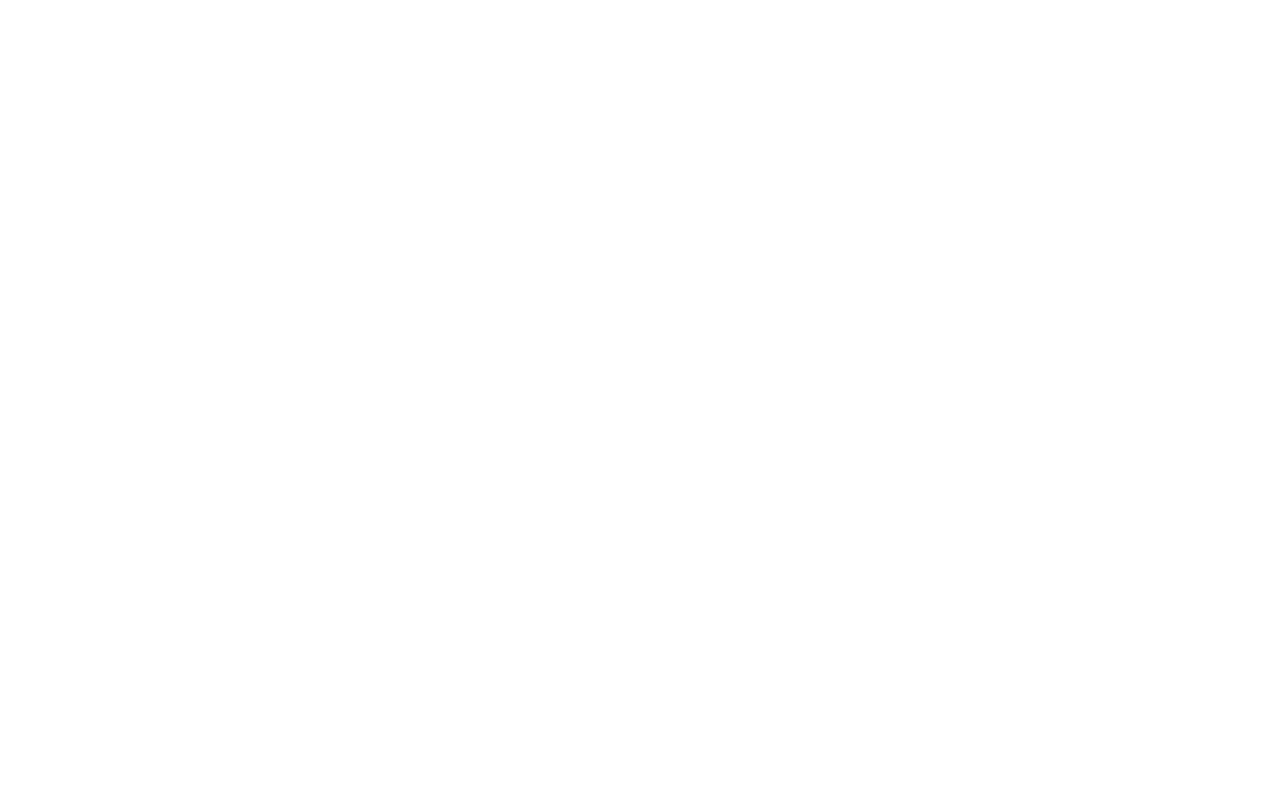
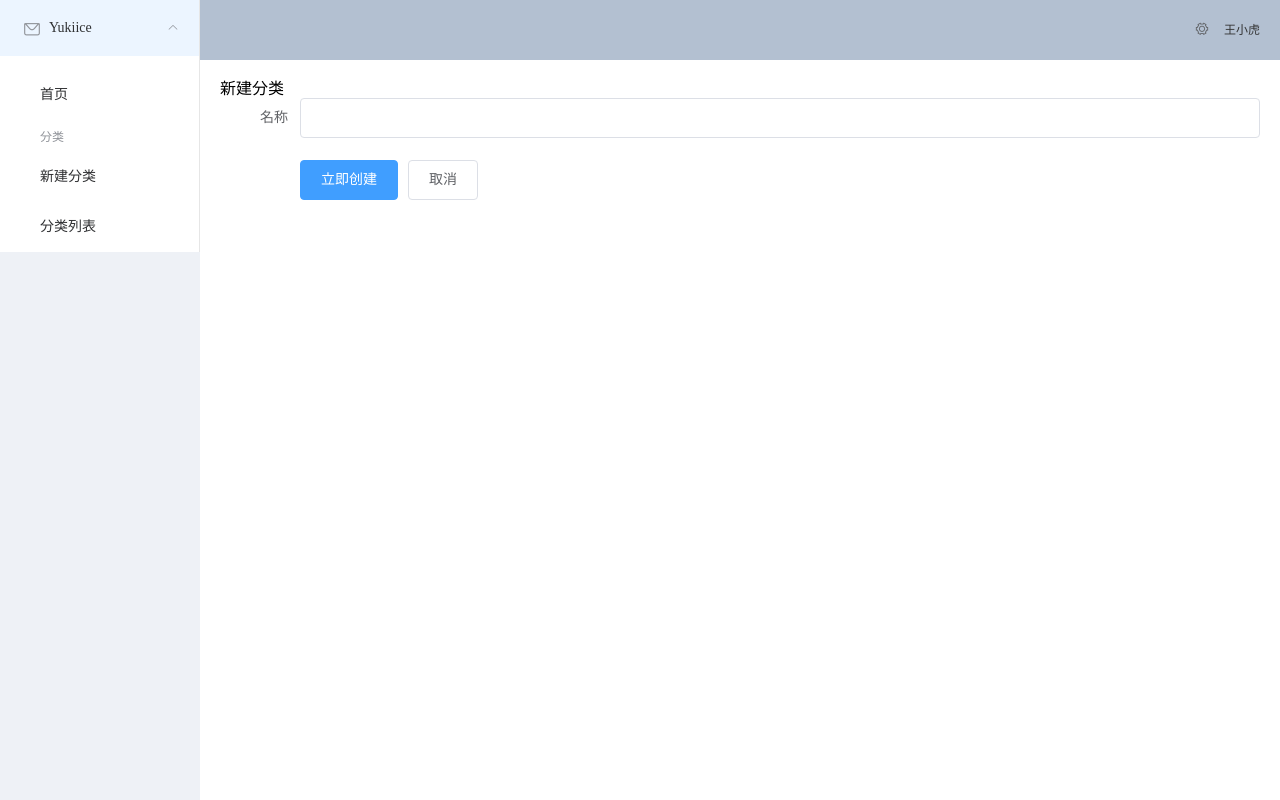
Before and after one commit to yukiice/ele_crud, a Vue app in the folder admin/: page /#/category/create in a window 1280 px wide. Built offline with nearby package versions, Linux system fonts and the light colour scheme.

Commit message:
admin 路由基础配置完成 axios注入完成

```diff
--- a/admin/package.json
+++ b/admin/package.json
@@ -7,6 +7,7 @@
     "build": "vue-cli-service build"
   },
   "dependencies": {
+    "axios": "^0.19.2",
     "core-js": "^3.6.5",
     "element-ui": "^2.4.5",
     "normalize.css": "^8.0.1",
--- a/admin/src/App.vue
+++ b/admin/src/App.vue
@@ -1,6 +1,6 @@
 <template>
   <div id="app">
-  <router-view></router-view>
+<router-view></router-view>
   </div>
 </template>
 
--- a/admin/src/main.js
+++ b/admin/src/main.js
@@ -4,9 +4,9 @@ import router from './router'
 import store from './store'
 import 'normalize.css/normalize.css'
 import './plugins/element.js'
-
+import http from './utils/axios'
 Vue.config.productionTip = false
-
+Vue.prototype.$http = http
 new Vue({
   router,
   store,
--- a/admin/src/router/index.js
+++ b/admin/src/router/index.js
@@ -1,23 +1,33 @@
 import Vue from 'vue'
 import VueRouter from 'vue-router'
-import Home from '../views/Home.vue'
 
 Vue.use(VueRouter)
 
-  const routes = [
+const routes = [
+
   {
     path: '/',
-    name: 'Home',
-    component: Home
-  },
-  {
-    path: '/Main',
-    name: 'Main',
+    name: "Main",
     // route level code-splitting
     // this generates a separate chunk (about.[hash].js) for this route
     // which is lazy-loaded when the route is visited.
-    component: () => import(/* webpackChunkName: "about" */ '../views/Main.vue')
+    component: () => import( /* webpackChunkName: "about" */ '../views/Main.vue'),
+    children: [
+      {
+        path:'/home',
+        component:()=>{'../views/Home.vue'}
+      },
+      {
+      path: '/category/create',
+      component: () => import('../views/CategoryEdit.vue')
+    },
+  {
+    path:'/category/list',
+    component:()=>import ('../views/CategoryList.vue')
   }
+  ]
+  },
+
 ]
 
 const router = new VueRouter({
--- /dev/null
+++ b/admin/src/utils/axios.js
@@ -0,0 +1,7 @@
+import axios from 'axios'
+
+const http = axios.create({
+    baseURL: 'http://localhost:3000/admin/api'
+})
+
+export default http
--- /dev/null
+++ b/admin/src/views/CategoryEdit.vue
@@ -0,0 +1,39 @@
+<template>
+  <div>
+    新建分类
+    <el-form :model="form" ref="form"  label-width="80px">
+      <el-form-item label="名称">
+        <el-input v-model="model.name"></el-input>
+      </el-form-item>
+      <el-form-item>
+        <el-button type="primary" native-type="onSubmit">立即创建</el-button>
+        <el-button>取消</el-button>
+      </el-form-item>
+    </el-form>
+
+  </div>
+</template>
+
+<script>
+export default {
+  name: "",
+  props: [],
+  data() {
+    return {
+      model:{}
+    };
+  },
+  components: {},
+  created() {},
+  computed: {},
+  methods: {
+    // 表单提交方法
+    save(){
+
+    },
+  },
+};
+</script>
+
+<style scoped>
+</style>
--- /dev/null
+++ b/admin/src/views/CategoryList.vue
@@ -0,0 +1,20 @@
+<template>
+  <div>分类列表</div>
+</template>
+
+<script>
+export default {
+  name: "",
+  props: [],
+  data() {
+    return {};
+  },
+  components: {},
+  created() {},
+  computed: {},
+  methods: {},
+};
+</script>
+
+<style scoped>
+</style>
--- a/admin/src/views/Home.vue
+++ b/admin/src/views/Home.vue
@@ -1,12 +1,11 @@
 <template>
-  <div>
+  <div class="home">
       Home
-      <Main></Main>
   </div>
 </template>
 
 <script>
-import Main from './Main'
+
 export default {
 name:'Home',
 props:{
@@ -18,7 +17,7 @@ data() {
     }
 },
 components:{
-Main
+
 },
 created() {
 
--- a/admin/src/views/Main.vue
+++ b/admin/src/views/Main.vue
@@ -1,15 +1,17 @@
 <template>
   <el-container style="height: 100vh">
     <el-aside width="200px" style="background-color: rgb(238, 241, 246)">
-    <el-menu :default-openeds="['1', '3']">
+      <el-menu router :default-openeds="['1', '3']">
         <el-submenu index="1">
-        <template slot="title"><i class="el-icon-message"></i>Yukiice</template>
+          <template slot="title">
+            <i class="el-icon-message"></i>Yukiice
+          </template>
           <el-menu-item-group>
-          <el-menu-item index="home">首页</el-menu-item>
+            <el-menu-item index="/home">首页</el-menu-item>
           </el-menu-item-group>
           <el-menu-item-group title="分类">
-          <el-menu-item index="1-3">新建分类</el-menu-item>
-          <el-menu-item index="1-3">分类列表</el-menu-item>
+            <el-menu-item index="/category/create">新建分类</el-menu-item>
+            <el-menu-item index="/category/list">分类列表</el-menu-item>
           </el-menu-item-group>
         </el-submenu>
       </el-menu>
@@ -29,14 +31,7 @@
       </el-header>
 
       <el-main>
-      <el-table :data="tableData">
-        <el-table-column prop="date" label="日期" width="140">
-        </el-table-column>
-        <el-table-column prop="name" label="姓名" width="120">
-        </el-table-column>
-        <el-table-column prop="address" label="地址">
-        </el-table-column>
-      </el-table>
+        <router-view></router-view>
       </el-main>
     </el-container>
   </el-container>
@@ -44,23 +39,23 @@
 
 <script>
 export default {
-    name:'Main',
+  name: "Main",
   data() {
     const item = {
-        date: '2016-05-02',
-        name: '王小虎',
-        address: '上海市普陀区金沙江路 1518 弄'
+      date: "2016-05-02",
+      name: "王小虎",
+      address: "上海市普陀区金沙江路 1518 弄",
     };
     return {
-        tableData: Array(20).fill(item)
-      }
+      tableData: Array(20).fill(item),
+    };
   },
-}
+};
 </script>
 
 <style>
 .el-header {
-    background-color: #B3C0D1;
+  background-color: #b3c0d1;
   color: #333;
   line-height: 60px;
 }
```
Also changed, not shown: 1 other file (tests, documents, lock files or other folders). Lines whose indentation alone changed are shown as unchanged.
